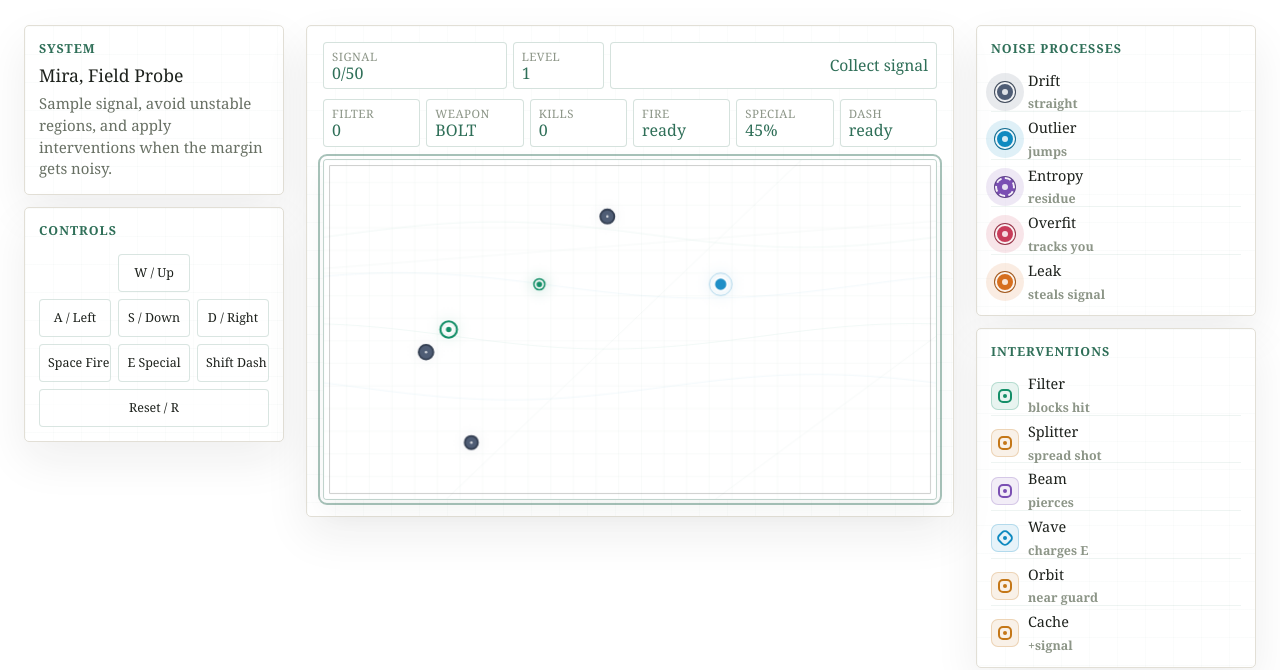
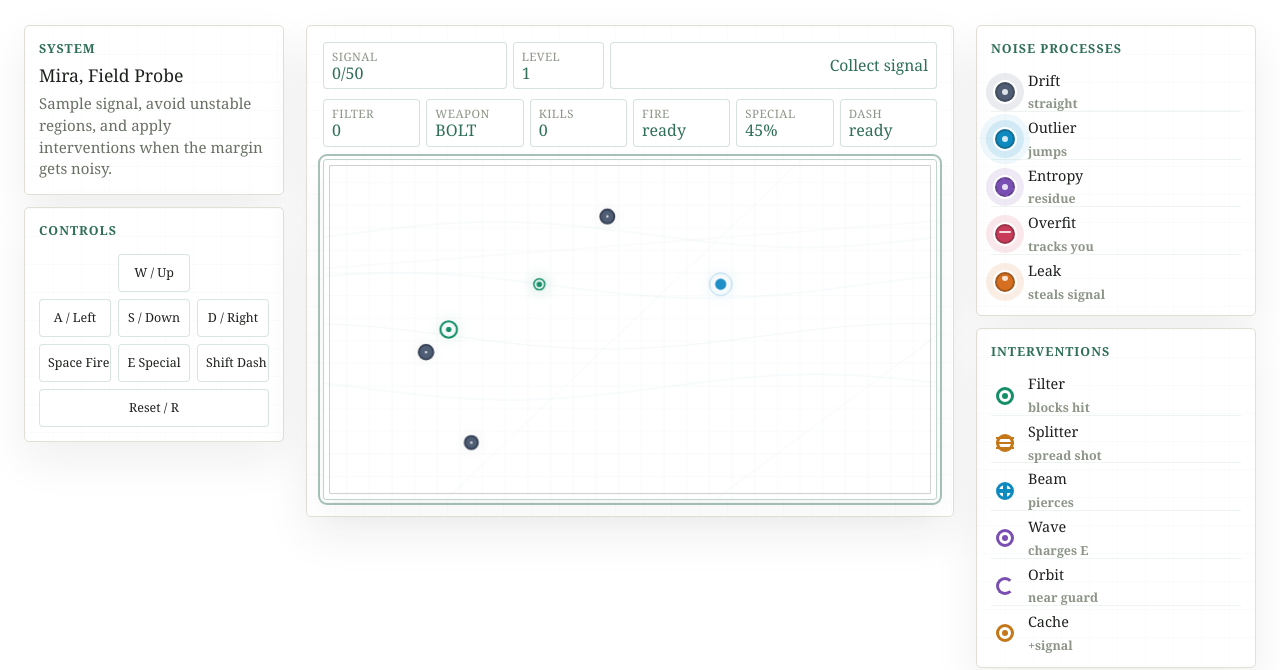
Before and after one commit to boredAtTheMoment/latent-margins, an Astro site: page /latent-margins/break in a window 1280 px wide. Shown: the part 293-963 px from the top of the page. Built offline with nearby package versions, Linux system fonts and the light colour scheme; Astro itself is replaced by a stand-in of ours; animation ran at ten frames a second.

Commit message:
Align guide sprites with game sprites

```diff
--- a/src/components/SignalLabGame.astro
+++ b/src/components/SignalLabGame.astro
@@ -1250,8 +1250,8 @@
           : powerUp.kind === "splitter" || powerUp.kind === "signal"
             ? "#c47718"
             : powerUp.kind === "beam"
-              ? "#1f8fc7"
-              : "#8f65b8";
+              ? "#0f8ac0"
+              : "#7a4fb3";
       const x = cx(powerUp.x);
       const y = cy(powerUp.y);
       const pulse = 1 + Math.sin(time / 180) * 0.1;
--- a/src/styles/global.css
+++ b/src/styles/global.css
@@ -1388,12 +1388,12 @@ a:hover {
   inset: 4px;
   width: auto;
   height: auto;
-  border: 2px solid rgba(255, 255, 255, 0.92);
+  border: 2px solid color-mix(in srgb, currentColor 72%, #1d211c);
   border-radius: 50%;
   background: currentColor;
   box-shadow:
-    0 0 0 1px color-mix(in srgb, currentColor 72%, #1d211c),
-    0 0 0 9px color-mix(in srgb, currentColor 13%, transparent);
+    0 0 0 2px #ffffff,
+    0 0 0 9px color-mix(in srgb, currentColor 12%, transparent);
   clip-path: none;
 }
 
@@ -1408,24 +1408,24 @@ a:hover {
 }
 
 .power-guide .sprite-token {
-  border-radius: 7px;
-  background: color-mix(in srgb, currentColor 10%, #ffffff);
-  box-shadow: inset 0 0 0 1px color-mix(in srgb, currentColor 24%, transparent);
+  border-radius: 50%;
+  background: transparent;
+  box-shadow: none;
 }
 
 .power-guide .sprite-token::before {
-  inset: 7px;
+  inset: 5px;
   width: auto;
   height: auto;
-  border: 2px solid currentColor;
-  border-radius: 5px;
+  border: 3px solid currentColor;
+  border-radius: 50%;
   background: transparent;
-  box-shadow: none;
+  box-shadow: 0 0 0 3px #ffffff;
   clip-path: none;
 }
 
 .power-guide .sprite-token::after {
-  inset: 12px;
+  inset: 11px;
   width: auto;
   height: auto;
   border-radius: 999px;
@@ -1434,14 +1434,13 @@ a:hover {
   clip-path: none;
 }
 
-.sprite-drift::after {
+.enemy-guide .sprite-drift::after {
   inset: 11px;
   width: auto;
   border-radius: 50%;
 }
 
 .sprite-batch,
-.sprite-replay,
 .sprite-beacon {
   color: #c47718;
 }
@@ -1451,12 +1450,13 @@ a:hover {
 }
 
 .sprite-outlier,
-.sprite-probe {
+.sprite-regularizer {
   color: #0f8ac0;
 }
 
 .sprite-entropy,
-.sprite-regularizer {
+.sprite-probe,
+.sprite-replay {
   color: #7a4fb3;
 }
 
@@ -1474,10 +1474,10 @@ a:hover {
   color: #148f68;
 }
 
-.sprite-outlier::before {
+.enemy-guide .sprite-outlier::before {
   box-shadow:
-    0 0 0 1px color-mix(in srgb, currentColor 72%, #1d211c),
-    0 0 0 9px color-mix(in srgb, currentColor 13%, transparent),
+    0 0 0 2px #ffffff,
+    0 0 0 9px color-mix(in srgb, currentColor 12%, transparent),
     0 0 0 15px color-mix(in srgb, currentColor 7%, transparent);
 }
 
@@ -1485,20 +1485,20 @@ a:hover {
   border-style: dashed;
 }
 
-.sprite-overfit::after {
+.enemy-guide .sprite-overfit::after {
   inset: 11px 8px;
   width: auto;
   height: 2px;
   border-radius: 999px;
 }
 
-.sprite-leak::after {
+.enemy-guide .sprite-leak::after {
   inset: 8px 11px 15px;
   border-radius: 8px 8px 12px 12px;
 }
 
-.sprite-batch::after {
-  inset: 8px 7px auto;
+.power-guide .sprite-batch::after {
+  inset: 8px 5px auto;
   height: 2px;
   border-radius: 0;
   box-shadow:
@@ -1506,33 +1506,44 @@ a:hover {
     0 10px 0 currentColor;
 }
 
-.sprite-regularizer::after {
-  inset: 8px;
-  border: 2px solid currentColor;
-  background: transparent;
-}
-
-.sprite-probe::before {
-  border-radius: 50% 50% 50% 8px;
-  transform: rotate(45deg);
-}
-
-.sprite-probe::after {
+.power-guide .sprite-regularizer::after {
+  inset: 6px;
+  width: auto;
+  border-radius: 0;
+  background-color: transparent;
+  background-image:
+    linear-gradient(currentColor, currentColor), linear-gradient(currentColor, currentColor);
+  background-position: center;
+  background-repeat: no-repeat;
+  background-size:
+    4px 16px,
+    16px 4px;
+  box-shadow: none;
+}
+
+.power-guide .sprite-probe::before {
   border-radius: 50%;
-}
-
-.sprite-replay::before {
+  transform: none;
+}
+
+.power-guide .sprite-probe::after {
+  border-radius: 50%;
+}
+
+.power-guide .sprite-replay::before {
   border-right-color: transparent;
   border-radius: 50%;
 }
 
-.sprite-beacon::after {
-  inset: 5px 13px;
-  width: 2px;
-  border-radius: 0;
-  box-shadow:
-    -6px 13px 0 currentColor,
-    6px 13px 0 currentColor;
+.power-guide .sprite-replay::after {
+  display: none;
+}
+
+.power-guide .sprite-beacon::after {
+  inset: 11px;
+  width: auto;
+  border-radius: 50%;
+  box-shadow: none;
 }
 
 .boss-guide {
```
